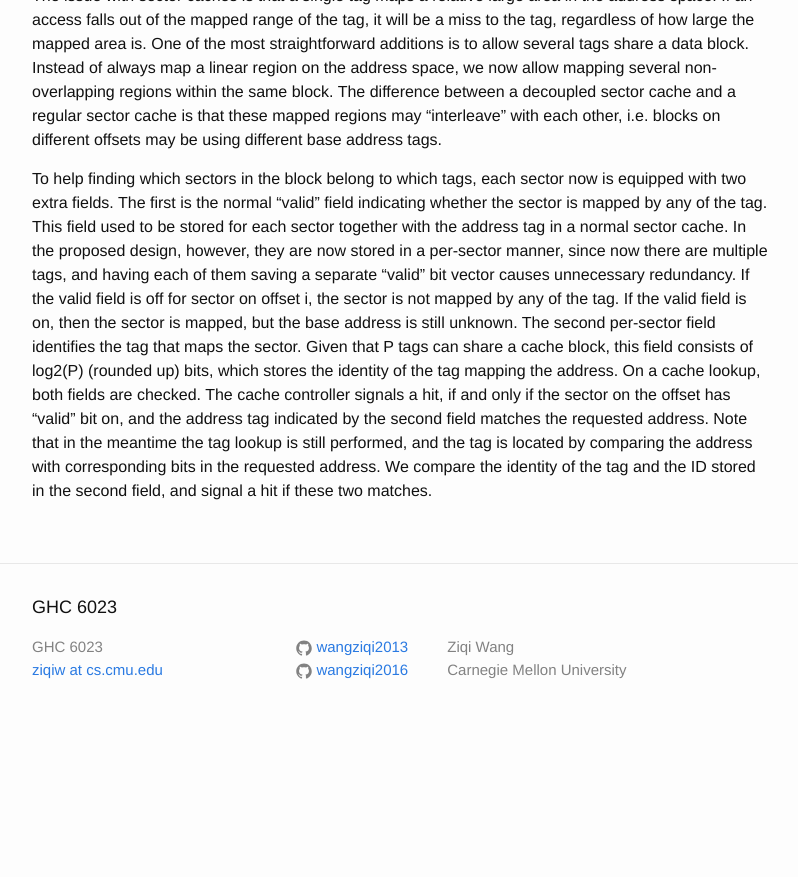
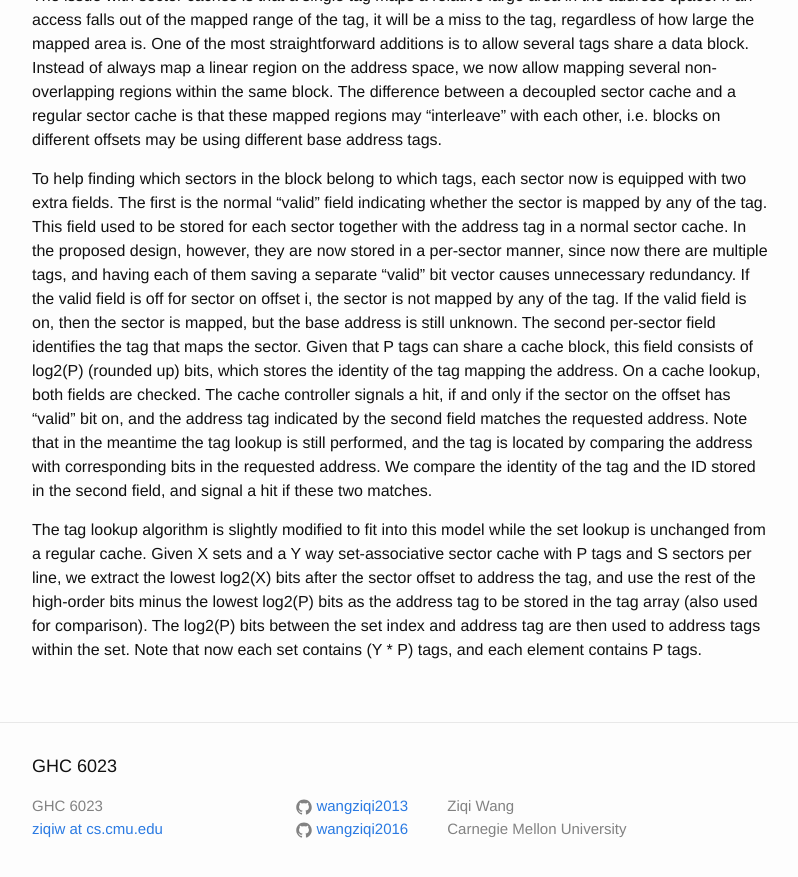
Before and after one commit to wangziqi2013/wangziqi2013.github.io, a Jekyll site: the page built from _posts/2020-05-24-decoupled-sector-caches.markdown, in a window 1280 px wide and 900 px high, scrolled down 1219 px. Shown: the top 877 px of the window, without its empty margins (238-1036 px from the left). Built offline with Jekyll 4.4.1, drawn with Linux system fonts in a browser that asks for light colours; before the commit the page ends 1960 px from its top, so only the background shows below that.

Commit message:
Adding set assoc

```diff
--- a/_posts/2020-05-24-decoupled-sector-caches.markdown
+++ b/_posts/2020-05-24-decoupled-sector-caches.markdown
@@ -61,3 +61,11 @@ has "valid" bit on, and the address tag indicated by the second field matches th
 Note that in the meantime the tag lookup is still performed, and the tag is located by comparing the address with
 corresponding bits in the requested address. We compare the identity of the tag and the ID stored in the second field,
 and signal a hit if these two matches.
+
+The tag lookup algorithm is slightly modified to fit into this model while the set lookup is unchanged from a regular
+cache.
+Given X sets and a Y way set-associative sector cache with P tags and S sectors per line, we extract the
+lowest log2(X) bits after the sector offset to address the tag, and use the rest of the high-order bits minus the lowest
+log2(P) bits as the address tag to be stored in the tag array (also used for comparison). The log2(P) bits between
+the set index and address tag are then used to address tags within the set. Note that now each set contains (Y * P) tags,
+and each element contains P tags.
```
